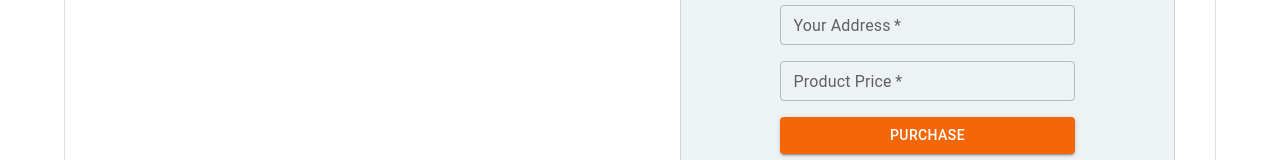
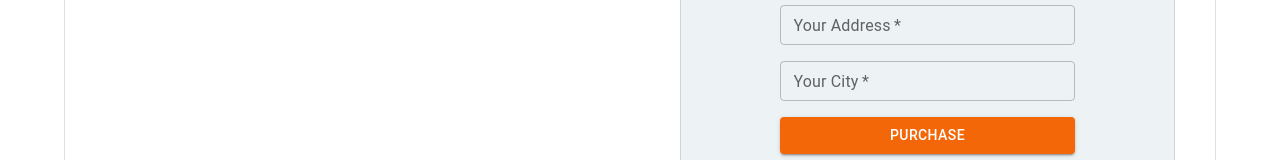
Before and after one commit to apudebnath/BTOMe-Ui, a React (Create React App) app: page /productdetails/1 in a window 1280 px wide. Shown: the part 574-734 px from the top of the page. Built offline with nearby package versions, Linux system fonts and the light colour scheme; no server answers.

Commit message:
orderdetails complited

```diff
--- a/src/Components/ProductDetails/ProductDetails.js
+++ b/src/Components/ProductDetails/ProductDetails.js
@@ -5,7 +5,7 @@ import { useParams } from 'react-router-dom';
 const ProductDetails = () => {
     const {id} = useParams();
     const [product, setProduct] = useState({});
-    const [orderData, newOrderData] = useState({})
+    const [orderData, newOrderData] = useState({});
 
     // get data from database
     useEffect(() => {
@@ -28,7 +28,23 @@ const ProductDetails = () => {
         const orderInfo = {
             ...orderData,
             status: 'Pending',
+            price: product.productOfferPrice,
         }
+        console.log(orderInfo);
+        fetch('https://gentle-woodland-78175.herokuapp.com/add-order',{
+            method: 'POST',
+            headers:{
+                'content-type': 'application/json'
+            },
+            body: JSON.stringify(orderInfo)
+        })
+        .then(res => res.json())
+        .then(data => {
+            if(data.insertedId){
+                alert('Order Submit Successfully')
+            }
+        })
+        e.target.reset();
     }
     return (
         <Container sx={{py:5}}>
@@ -105,12 +121,11 @@ const ProductDetails = () => {
                                         <TextField
                                           sx={{width: '60%', mb:2}}
                                           required
-                                          label="Product Price"
+                                          label="Your City"
                                           id="outlined-size-small"
                                           size="small"
-                                          name="product price"
+                                          name="city"
                                           type="text"
-                                          defaultValue={product.productOfferPrice}
                                           onBlur={handleOnBlur}
                                           ></TextField>
                                         <Button type="submit" sx={{width: '60%',}}
```
